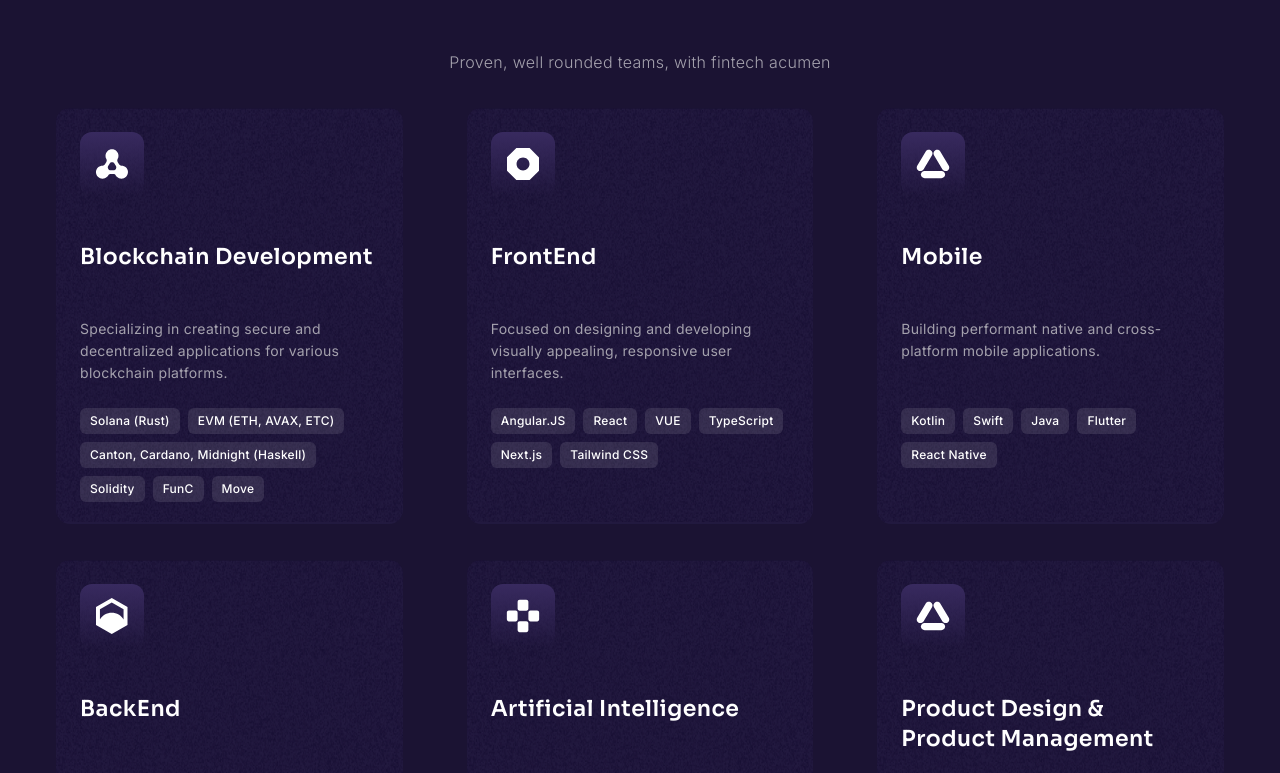
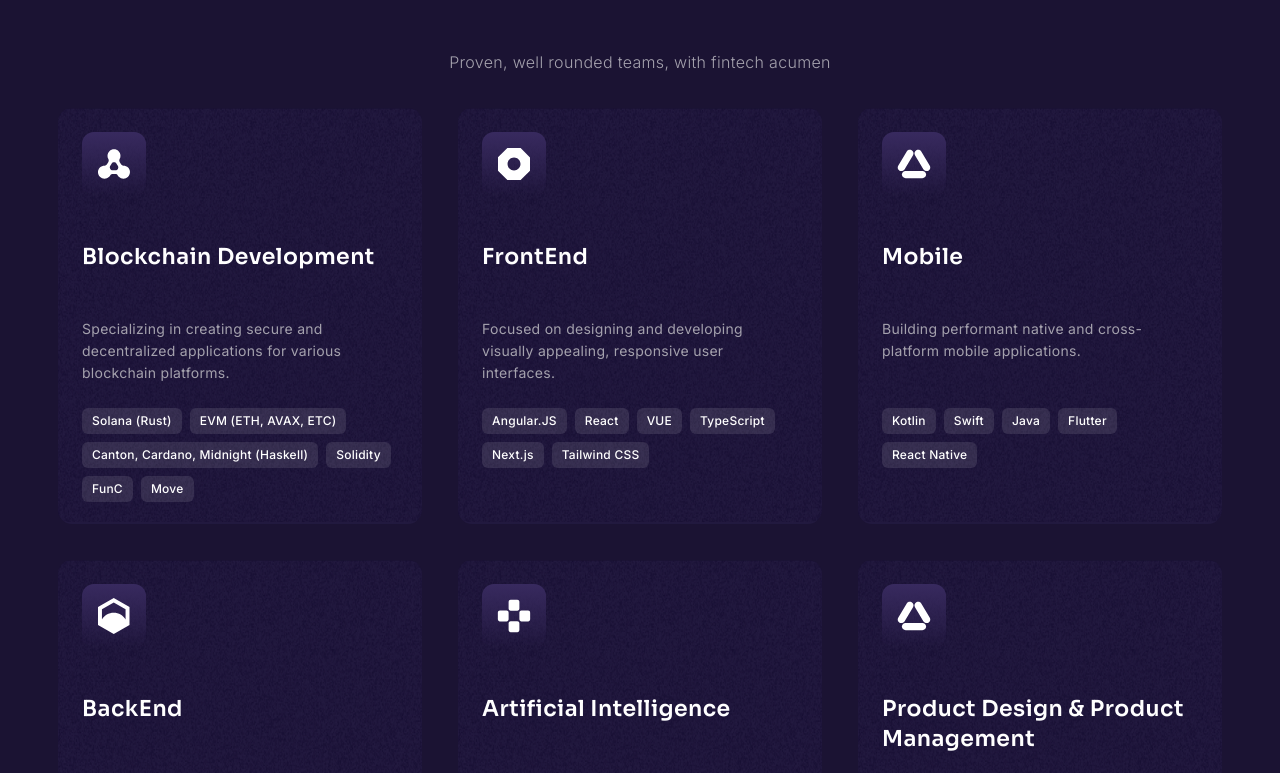
Before and after one commit to DxcMint868/takeoff, a Next.js app: page / in a window 1280 px wide. Shown: the part 1081-1854 px from the top of the page. Built offline with nearby package versions, Linux system fonts and the light colour scheme; no server answers.

Commit message:
fix-ui-bugs

```diff
--- a/components/group-component.tsx
+++ b/components/group-component.tsx
@@ -24,7 +24,7 @@ const GroupComponent: NextPage<GroupComponentType> = ({
   return (
     <div
       id={id}
-      className={`group relative z-[1] box-border flex h-full min-h-[420px] w-full px-4 origin-center flex-col overflow-hidden rounded-2xl p-[2px] transition-transform duration-[480ms] ease-[cubic-bezier(0.23,1,0.32,1)] hover:z-10 hover:scale-[1.05] motion-reduce:transition-none motion-reduce:hover:scale-100 ${className}`}
+      className={`group relative z-[1] box-border flex h-full min-h-[420px] w-full origin-center flex-col overflow-hidden rounded-2xl p-[2px] transition-transform duration-[480ms] ease-[cubic-bezier(0.23,1,0.32,1)] hover:z-10 hover:scale-[1.05] motion-reduce:transition-none motion-reduce:hover:scale-100 ${className}`}
     >
       <div
         className="pointer-events-none absolute inset-0 z-0 flex items-center justify-center overflow-hidden"
--- a/components/technologies-section.tsx
+++ b/components/technologies-section.tsx
@@ -151,9 +151,12 @@ const TechnologiesSection = () => (
       Proven, well rounded teams, with fintech acumen
     </div>
 
-    <div className="flex w-full flex-wrap justify-center gap-8 text-left font-sora text-3xl">
+    <div className="box-border flex w-full flex-wrap justify-center gap-8 px-4 mq900:px-6 mq700:px-4 text-left font-sora text-3xl">
       {TECHNOLOGY_ROWS.flatMap((row) => row.items).map((item) => (
-        <div key={item.id} className="w-[calc(33.333%-1.334rem)] mq900:w-[calc(50%-1rem)] mq700:w-full">
+        <div
+          key={item.id}
+          className="box-border w-[calc(33.333%-1.334rem)] max-w-full min-w-0 mq900:w-[calc(50%-1rem)] mq700:w-full"
+        >
           <GroupComponent {...item} />
         </div>
       ))}
```
